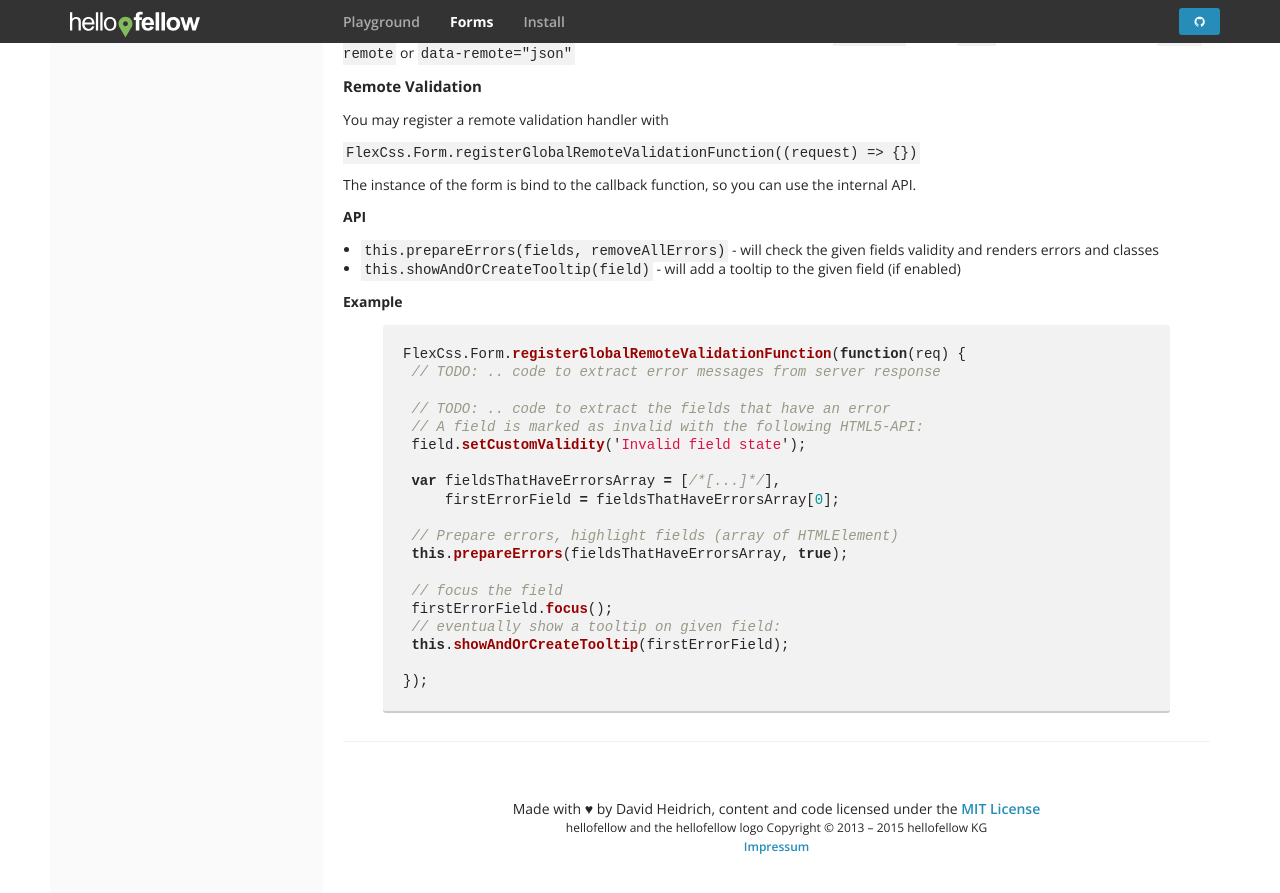
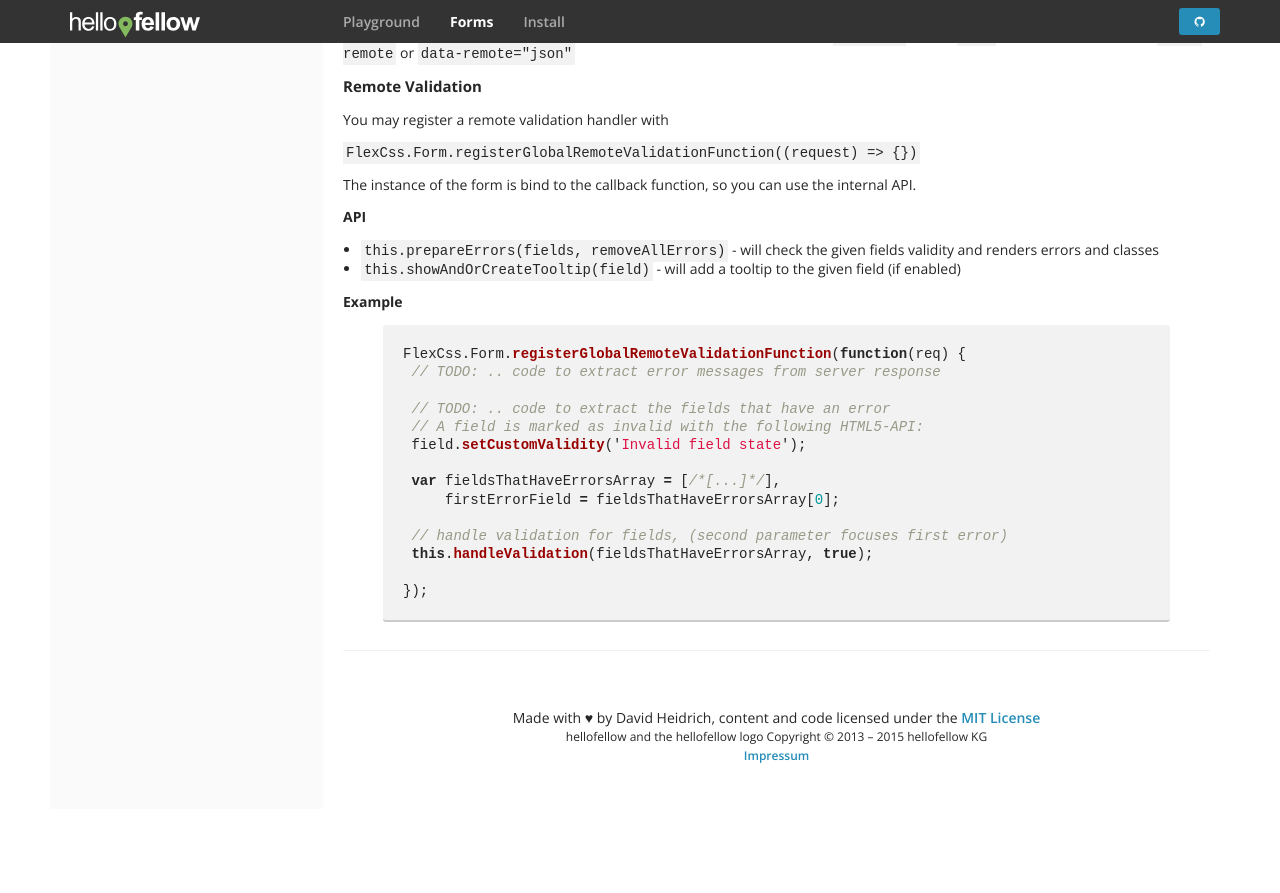
Before and after one commit to BowlingX/flexcss, a Jekyll site: the page built from demo/forms/index.md, in a window 1280 px wide and 900 px high, scrolled down 5928 px. Shown: the top 893 px of the window. Built offline with Jekyll 4.4.1, drawn with Linux system fonts in a browser that asks for light colours; after the commit the page ends 6737 px from its top, so only the background shows below that.

Commit message:
- bump version - simplify validation handling routine and make API interface better

```diff
--- a/_config.yml
+++ b/_config.yml
@@ -3,5 +3,5 @@ permalink:        pretty
 
 exclude: ['src', 'scripts', 'assets', 'node_modules', 'bower_components', 'coverage','examples']
 baseurl: '/flexcss'
-flexcssVersion: 'v0.3.9'
-downloadLink: 'https://github.com/BowlingX/flexcss/archive/v.0.3.9.zip'
+flexcssVersion: 'v0.4.0'
+downloadLink: 'https://github.com/BowlingX/flexcss/archive/v.0.4.0.zip'
--- a/demo/forms/index.md
+++ b/demo/forms/index.md
@@ -450,13 +450,8 @@ FlexCss.Form.registerGlobalRemoteValidationFunction(function(req) {
  var fieldsThatHaveErrorsArray = [/*[...]*/],
      firstErrorField = fieldsThatHaveErrorsArray[0];
 
- // Prepare errors, highlight fields (array of HTMLElement)
- this.prepareErrors(fieldsThatHaveErrorsArray, true);
-
- // focus the field
- firstErrorField.focus();
- // eventually show a tooltip on given field:
- this.showAndOrCreateTooltip(firstErrorField);
+ // handle validation for fields, (second parameter focuses first error)
+ this.handleValidation(fieldsThatHaveErrorsArray, true);
 
 });
 {% endhighlight %}
--- a/package.json
+++ b/package.json
@@ -1,6 +1,6 @@
 {
   "name": "flexcss",
-  "version": "0.3.9",
+  "version": "0.4.0",
   "dependencies": {
     "isomorphic-fetch": "^2.0.0",
     "whatwg-fetch": "^0.7.0"
```
Also changed, not shown: src/main/Form.js (+52 -29 lines), build/js/flexcss.min.js, build/js/form.min.js, build/js/modal.min.js, 3 other files.
